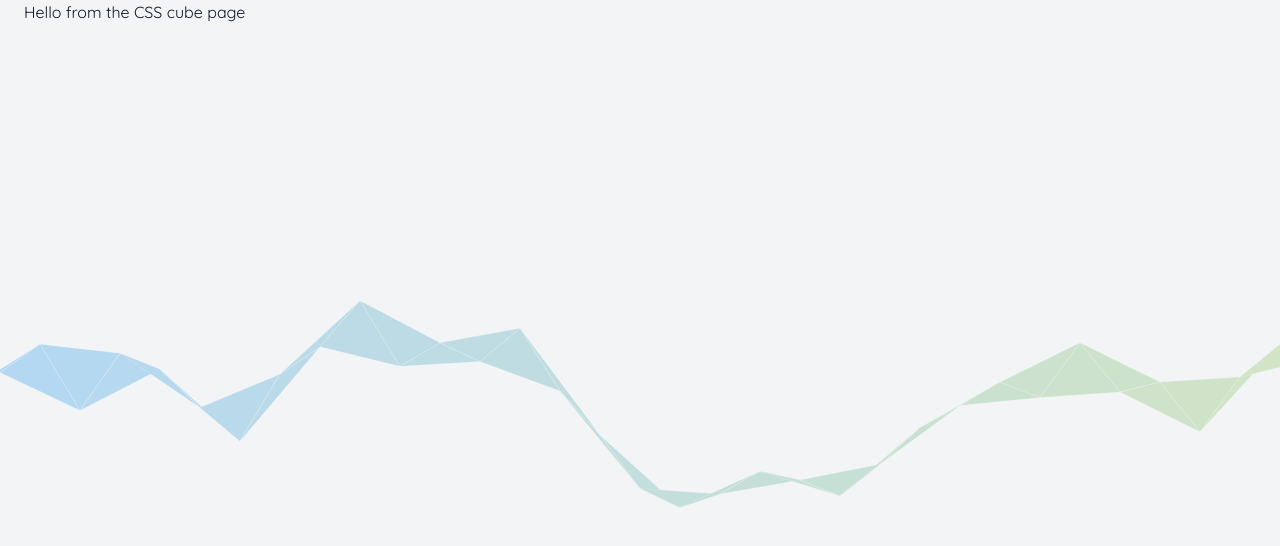
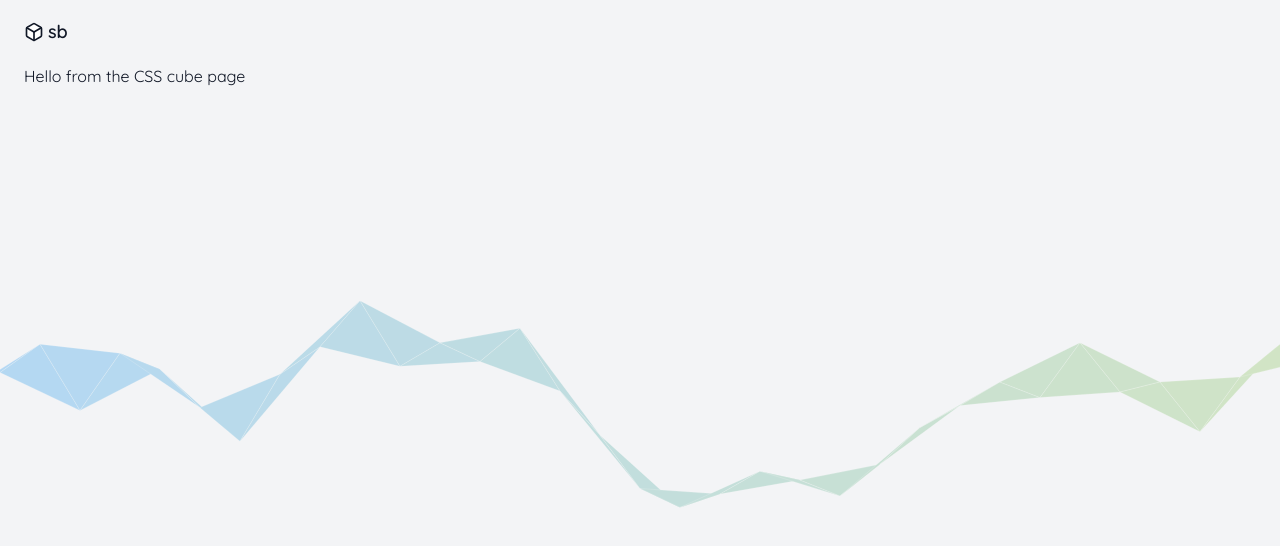
Before and after one commit to scottbedard/scottbedard.net, a Vue app: page /experiments/css-cube in a window 1280 px wide. Shown: the top 546 px of the page. Built offline with nearby package versions, Linux system fonts and the light colour scheme.

Commit message:
use layout

```diff
--- a/src/pages/experiments/CssCube.vue
+++ b/src/pages/experiments/CssCube.vue
@@ -1,3 +1,16 @@
 <template>
-  <div>Hello from the CSS cube page</div>
+  <Layout>
+    Hello from the CSS cube page
+  </Layout>
 </template>
+
+<script lang="ts">
+import { defineComponent } from 'vue'
+import Layout from '@/components/Layout.vue'
+
+export default defineComponent({
+  components: {
+    Layout
+  }
+})
+</script>
```
